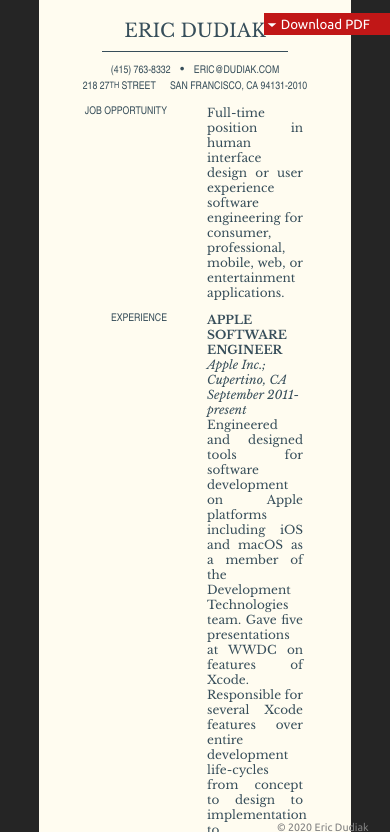
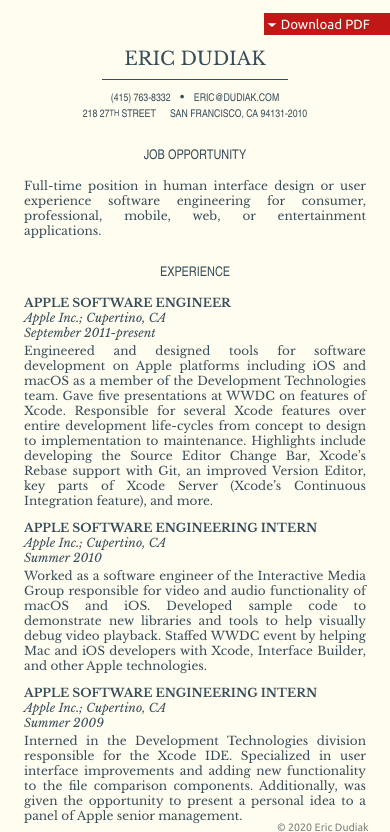
Before and after one commit to dudiak/dudiak.github.io, a plain HTML site: page index.html in a window 390 px wide. Shown: the top 832 px of the page. Drawn offline with nearby package versions, Linux system fonts and the light colour scheme.

Commit message:
Clean up CSS to better support mobile.

```diff
--- a/styles/desktop.css
+++ b/styles/desktop.css
@@ -6,7 +6,6 @@ body {
 	background: #252525;
 	color: white;
 	margin: 0;
-	padding: 0 10%;
 	font-family: 'Ubuntu', arial, sans-serif;
 }
 
@@ -52,7 +51,7 @@ a:hover {
 
 .sidebar_button {
 	padding: 20px 0px 20px 20px;
-	background-image: url(/web/20141220073054im_/http://dudiak.com/images/sidebarButtonArrow.png);
+	background-image: url('../images/sidebarButtonArrow.png');
 	background-repeat: no-repeat;
 	background-position: right center;
 	cursor: pointer;
@@ -82,6 +81,7 @@ a:hover {
 	background-image: url('../images/download.png');
 	background-repeat: no-repeat;
 	background-position: .25em .5em;
+    z-index: 1;
 }
 
 #pdf_download:hover {
@@ -117,10 +117,16 @@ a:hover {
 
 #resume_name {
 	margin: 0em auto .5em auto;
-	padding: 1em 0em .5em 0em;
+	padding: 2.5em 0em .5em 0em;
 	width: 10em;
 	font-size: 14pt;
 	border-bottom: 1px solid #374e5a;
+}
+
+@media (min-width: 28em) {
+    #resume_name {
+        padding: 1em 0em .5em 0em;
+    }
 }
 
 #resume_contact {
@@ -143,15 +149,36 @@ a:hover {
 
 .resume_section_title {
 	font-family: 'Arial Narrow', arial, sans-serif;
+	font-size: 10pt;
+	text-transform: uppercase;
+    margin: 1.5em 0em -.4em 0em;
+    padding: .5em 0em .5em 0em;
+    text-align: center;
+    position: -webkit-sticky;
+    position: sticky;
+    top: 0;
+    background-color: #fffcf0;
+}
+
+@media (min-width: 34em) {
+    .resume_section_title {
         font-size: 8pt;
         text-align: right;
-	text-transform: uppercase;
         float: left;
         width: 12em;
+        margin: inherit;
+        padding: inherit;
+    }
 }
 
 .resume_section_content {
+    margin: 1em 2em 1em 2em;
+}
+
+@media (min-width: 34em) {
+    .resume_section_content {
         margin: 1em 4em 1em 14em;
+    }
 }
 
 .resume_section_item {
@@ -171,10 +198,20 @@ a:hover {
 .resume_section_item_description {
     text-align: justify;
     text-justify: inter-word;
+    clear: right;
 }
 
 .resume_date {
+    display: block;
+    margin: 0em 0em .25em 0em;
+}
+
+@media (min-width: 34em) {
+    .resume_date {
+        display: inherit;
+        margin: inherit;
         float: right;
+    }
 }
 
 /* Copyright */
@@ -186,6 +223,7 @@ a:hover {
 	bottom: 1em;
 	right: 2em;
 	cursor: default;
+    z-index: 2;
 }
 
 /* Usupported Browsers Page */
```
Lines whose indentation alone changed are shown as unchanged.
